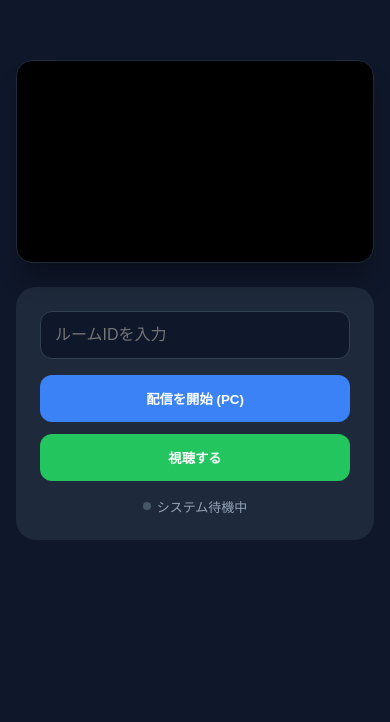
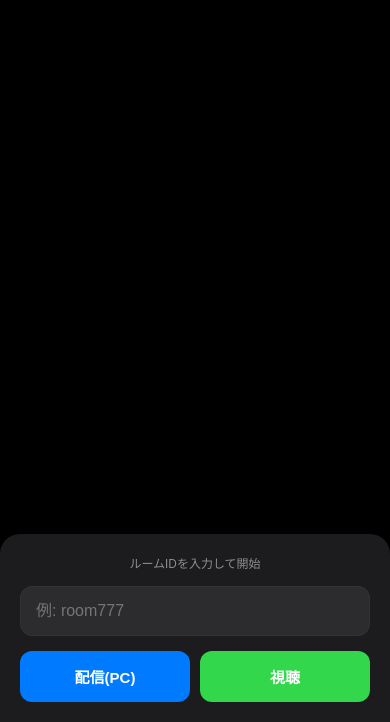
Before and after one commit to fukasend-ctrl/screen1-share, a plain HTML site: page index.html in a window 390 px wide. Shown: the part 122-844 px from the top of the page. Drawn offline with Linux system fonts and the light colour scheme.

Commit message:
Update index.html

```diff
--- a/index.html
+++ b/index.html
@@ -3,334 +3,154 @@
 <head>
     <meta charset="UTF-8">
     <meta name="viewport" content="width=device-width, initial-scale=1.0, maximum-scale=1.0, user-scalable=no">
-    <title>Enterprise Screen Share | Ultra Stable</title>
+    <title>Ultimate Screen Share</title>
     <script src="https://unpkg.com/peerjs@1.5.2/dist/peerjs.min.js"></script>
     <style>
-        :root {
-            --bg-color: #0f172a;
-            --card-bg: #1e293b;
-            --primary: #3b82f6;
-            --success: #22c55e;
-            --danger: #ef4444;
-            --text: #f8fafc;
-            --text-dim: #94a3b8;
-        }
+        :root { --primary: #007aff; --bg: #000000; --panel: #1c1c1e; --text: #ffffff; }
+        body { font-family: -apple-system, sans-serif; background: var(--bg); color: var(--text); margin: 0; display: flex; flex-direction: column; height: 100vh; overflow: hidden; }
+        .video-section { flex: 1; position: relative; display: flex; align-items: center; justify-content: center; background: #000; }
+        video { width: 100%; height: 100%; object-fit: contain; }
 
-        body {
-            font-family: 'Inter', -apple-system, sans-serif;
-            background-color: var(--bg-color);
-            color: var(--text);
-            margin: 0;
-            display: flex;
-            align-items: center;
-            justify-content: center;
-            min-height: 100vh;
-        }
+        .overlay-btn { position: absolute; z-index: 100; background: var(--primary); color: white; border: none; padding: 20px 40px; border-radius: 50px; font-size: 18px; font-weight: bold; cursor: pointer; display: none; box-shadow: 0 4px 15px rgba(0,122,255,0.5); }
 
-        .app-container {
-            width: 100%;
-            max-width: 800px;
-            padding: 24px;
-            box-sizing: border-box;
-        }
+        .ui-panel { background: var(--panel); padding: 20px; border-radius: 20px 20px 0 0; display: flex; flex-direction: column; gap: 15px; }
+        .input-group { display: flex; gap: 10px; }
+        input { flex: 1; padding: 15px; border-radius: 12px; border: 1px solid #333; background: #2c2c2e; color: #fff; font-size: 16px; outline: none; }
 
-        .video-card {
-            background: #000;
-            border-radius: 16px;
-            position: relative;
-            aspect-ratio: 16 / 9;
-            overflow: hidden;
-            box-shadow: 0 20px 25px -5px rgba(0, 0, 0, 0.3);
-            border: 1px solid var(--card-bg);
-            margin-bottom: 24px;
-        }
+        .btn-row { display: grid; grid-template-columns: 1fr 1fr; gap: 10px; }
+        button { padding: 15px; border-radius: 12px; border: none; font-weight: bold; font-size: 15px; cursor: pointer; transition: 0.2s; }
+        .btn-host { background: var(--primary); color: white; }
+        .btn-view { background: #32d74b; color: white; }
+        .btn-stop { background: #ff453a; color: white; display: none; width: 100%; }
 
-        video {
-            width: 100%;
-            height: 100%;
-            object-fit: contain;
-        }
-
-        .overlay {
-            position: absolute;
-            inset: 0;
-            background: rgba(15, 23, 42, 0.9);
-            display: none;
-            flex-direction: column;
-            align-items: center;
-            justify-content: center;
-            z-index: 20;
-            backdrop-filter: blur(4px);
-        }
-
-        .controls {
-            background: var(--card-bg);
-            padding: 24px;
-            border-radius: 20px;
-            display: flex;
-            flex-direction: column;
-            gap: 16px;
-        }
-
-        .input-group {
-            display: flex;
-            gap: 8px;
-        }
-
-        input {
-            flex: 1;
-            padding: 14px;
-            border-radius: 12px;
-            border: 1px solid #334155;
-            background: #0f172a;
-            color: white;
-            font-size: 16px;
-            outline: none;
-            transition: border-color 0.2s;
-        }
-
-        input:focus { border-color: var(--primary); }
-
-        .btn-group { display: grid; grid-template-columns: 1fr 1fr; gap: 12px; }
-
-        button {
-            padding: 14px 20px;
-            border-radius: 12px;
-            border: none;
-            font-weight: 600;
-            cursor: pointer;
-            transition: all 0.2s cubic-bezier(0.4, 0, 0.2, 1);
-            display: flex;
-            align-items: center;
-            justify-content: center;
-            gap: 8px;
-        }
-
-        .btn-primary { background: var(--primary); color: white; }
-        .btn-success { background: var(--success); color: white; }
-        .btn-danger { background: var(--danger); color: white; }
-
-        button:hover:not(:disabled) { filter: brightness(1.1); transform: translateY(-1px); }
-        button:active:not(:disabled) { transform: translateY(0); }
-        button:disabled { opacity: 0.5; cursor: not-allowed; }
-
-        .status-bar {
-            font-size: 13px;
-            color: var(--text-dim);
-            display: flex;
-            align-items: center;
-            justify-content: center;
-            gap: 6px;
-        }
-
-        .dot { width: 8px; height: 8px; border-radius: 50%; background: #475569; transition: background 0.3s; }
-        .dot.active { background: var(--success); box-shadow: 0 0 8px var(--success); }
-
-        #copyBtn { font-size: 11px; padding: 4px 8px; background: #334155; }
-
-        /* Mobile specific adjustments */
-        @media (max-width: 480px) {
-            .app-container { padding: 16px; }
-            .btn-group { grid-template-columns: 1fr; }
-        }
+        #status { font-size: 12px; color: #8e8e93; text-align: center; }
+        .loader { width: 20px; height: 20px; border: 3px solid #333; border-top: 3px solid var(--primary); border-radius: 50%; animation: spin 1s linear infinite; display: none; margin: 0 auto 10px; }
+        @keyframes spin { to { transform: rotate(360deg); } }
     </style>
 </head>
 <body>
 
-<div class="app-container">
-    <div class="video-card">
-        <div id="playOverlay" class="overlay">
-            <button class="btn-success" style="padding: 20px 40px; border-radius: 50px;" onclick="app.forcePlay()">
-                <span style="font-size: 24px;">▶</span> 視聴を開始
-            </button>
-            <p style="margin-top: 16px; color: var(--text-dim);">自動再生が制限されました</p>
-        </div>
-        <video id="display" autoplay playsinline webkit-playsinline></video>
+<div class="video-section">
+    <div id="statusIndicator" class="loader"></div>
+    <button id="playBtn" class="overlay-btn" onclick="manualPlay()">▶ 画面を表示する</button>
+    <video id="mainVideo" autoplay playsinline webkit-playsinline></video>
+</div>
+
+<div class="ui-panel">
+    <div id="status">ルームIDを入力して開始</div>
+    <div class="input-group" id="inputArea">
+        <input type="text" id="roomId" placeholder="例: room777" spellcheck="false">
     </div>
-
-    <div class="controls">
-        <div class="input-group">
-            <input type="text" id="roomId" placeholder="ルームIDを入力" maxlength="20">
-            <button id="copyBtn" style="display:none;" onclick="app.copyLink()">IDコピー</button>
-        </div>
-
-        <div class="btn-group" id="actionPanel">
-            <button class="btn-primary" id="shareBtn" onclick="app.startSharing()">
-                配信を開始 (PC)
-            </button>
-            <button class="btn-success" id="viewBtn" onclick="app.startViewing()">
-                視聴する
-            </button>
-        </div>
-
-        <button class="btn-danger" id="stopBtn" style="display:none;" onclick="app.terminate()">
-            接続を終了する
-        </button>
-
-        <div class="status-bar">
-            <div id="statusDot" class="dot"></div>
-            <span id="statusText">システム待機中</span>
-        </div>
+    <div class="btn-row" id="controlBtns">
+        <button class="btn-host" onclick="actAsHost()">配信(PC)</button>
+        <button class="btn-view" onclick="actAsViewer()">視聴</button>
     </div>
+    <button id="stopBtn" class="btn-stop" onclick="terminate()">終了する</button>
 </div>
 
 <script>
-/**
- * ScreenShareManager: 設計意図
- * 1. 状態の一元管理 (state)
- * 2. WebRTCリソースの徹底した解放
- * 3. モバイルブラウザの再生制限対策
- */
-class ScreenShareManager {
-    constructor() {
-        this.peer = null;
-        this.localStream = null;
-        this.wakeLock = null;
-        this.elements = {
-            video: document.getElementById('display'),
-            roomId: document.getElementById('roomId'),
-            statusText: document.getElementById('statusText'),
-            statusDot: document.getElementById('statusDot'),
-            overlay: document.getElementById('playOverlay'),
-            stopBtn: document.getElementById('stopBtn'),
-            actionPanel: document.getElementById('actionPanel'),
-            copyBtn: document.getElementById('copyBtn')
-        };
+    let peer = null;
+    let localStream = null;
+    const videoEl = document.getElementById('mainVideo');
+    const statusEl = document.getElementById('status');
+    const playBtn = document.getElementById('playBtn');
+    const loader = document.getElementById('statusIndicator');
+
+    function updateStatus(msg, loading = false) {
+        statusEl.innerText = msg;
+        loader.style.display = loading ? 'block' : 'none';
     }
 
-    updateStatus(msg, isActive = false) {
-        this.elements.statusText.innerText = msg;
-        this.elements.statusDot.className = isActive ? 'dot active' : 'dot';
-    }
-
-    // モバイル視聴において最も重要な「ユーザー操作による再生」
-    async forcePlay() {
+    async function manualPlay() {
         try {
-            await this.elements.video.play();
-            this.elements.overlay.style.display = 'none';
+            await videoEl.play();
+            playBtn.style.display = 'none';
         } catch (e) {
-            console.error("Force play failed", e);
+            console.error("Play failed", e);
         }
     }
 
-    // 画面消灯を防止 (商用アプリ必須機能)
-    async requestWakeLock() {
-        if ('wakeLock' in navigator) {
-            try {
-                this.wakeLock = await navigator.wakeLock.request('screen');
-            } catch (err) {
-                console.warn("WakeLock failed:", err);
-            }
+    // --- ホスト側 (配信) ---
+    async function actAsHost() {
+        const id = document.getElementById('roomId').value.trim();
+        if (!id) return alert("IDを入力してください");
+
+        try {
+            localStream = await navigator.mediaDevices.getDisplayMedia({
+                video: { width: { ideal: 1280 }, height: { ideal: 720 }, frameRate: { max: 30 } },
+                audio: true
+            });
+            videoEl.srcObject = localStream;
+            videoEl.muted = true;
+
+            peer = new Peer(id, { config: { 'iceServers': [{ 'urls': 'stun:stun.l.google.com:19302' }] }, debug: 1 });
+
+            peer.on('open', () => {
+                updateStatus(`配信中: ID「${id}」を相手に入力させてください`);
+                showStopButton();
+            });
+
+            peer.on('call', (call) => {
+                updateStatus("視聴者が接続しました");
+                call.answer(localStream);
+            });
+
+            localStream.getVideoTracks()[0].onended = () => terminate();
+        } catch (e) {
+            alert("PCブラウザで「画面共有」を許可してください。");
         }
     }
 
-    async startSharing() {
-        const id = this.elements.roomId.value.trim();
-        if (!id) return alert("ルームIDを入力してください");
-
-        try {
-            this.localStream = await navigator.mediaDevices.getDisplayMedia({
-                video: { cursor: "always", frameRate: 30 },
-                audio: { echoCancellation: true, noiseSuppression: true }
-            });
-
-            this.elements.video.srcObject = this.localStream;
-            this.elements.video.muted = true; // ハウリング防止
-
-            this.peer = new Peer(id, { debug: 1 });
-
-            this.peer.on('open', () => {
-                this.updateStatus(`配信中: ${id}`, true);
-                this.toggleUI(true);
-            });
-
-            this.peer.on('call', (call) => {
-                call.answer(this.localStream);
-                this.updateStatus("視聴者が接続しました", true);
-            });
-
-            this.peer.on('error', (err) => this.handlePeerError(err));
-
-            // OS側の「共有を停止」ボタン連動
-            this.localStream.getVideoTracks()[0].onended = () => this.terminate();
-
-        } catch (e) {
-            console.error(e);
-            alert("配信に失敗しました。権限とPCブラウザを確認してください。");
-        }
-    }
-
-    startViewing() {
-        const id = this.elements.roomId.value.trim();
+    // --- 視聴側 ---
+    function actAsViewer() {
+        const id = document.getElementById('roomId').value.trim();
         if (!id) return alert("接続先IDを入力してください");
 
-        this.updateStatus("接続を試みています...");
-        this.peer = new Peer();
+        updateStatus("ホストを探しています...", true);
+        if (peer) peer.destroy();
 
-        this.peer.on('open', () => {
-            const call = this.peer.call(id, new MediaStream());
+        // 視聴側はランダムIDで開始
+        peer = new Peer({ config: { 'iceServers': [{ 'urls': 'stun:stun.l.google.com:19302' }] } });
+
+        peer.on('open', () => {
+            // 接続試行
+            const call = peer.call(id, new MediaStream());
 
             call.on('stream', (remoteStream) => {
-                this.elements.video.srcObject = remoteStream;
-                this.toggleUI(true);
-                this.updateStatus("受信中", true);
-                this.requestWakeLock();
+                updateStatus("接続成功！映像を受信しています");
+                videoEl.srcObject = remoteStream;
+                showStopButton();
 
-                // 自動再生試行
-                this.elements.video.play().catch(() => {
-                    this.elements.overlay.style.display = 'flex';
+                // 自動再生に失敗したらボタンを出す（スマホ対策）
+                videoEl.play().catch(() => {
+                    playBtn.style.display = 'block';
+                    updateStatus("ボタンを押して再生してください");
                 });
             });
 
-            // 接続断絶を検知
-            call.on('close', () => this.terminate());
+            // 10秒待っても反応がない場合
+            setTimeout(() => {
+                if (!videoEl.srcObject) {
+                    updateStatus("ホストが見つかりません。IDを確認するか、ホストの配信開始を待ってください。");
+                }
+            }, 10000);
         });
 
-        this.peer.on('error', (err) => this.handlePeerError(err));
+        peer.on('error', (err) => {
+            updateStatus("エラー: " + err.type);
+            console.error(err);
+        });
     }
 
-    handlePeerError(err) {
-        let msg = "接続エラー";
-        if (err.type === 'unavailable-id') msg = "IDが既に使用されています";
-        if (err.type === 'peer-dotnet-found') msg = "ホストが見つかりません";
-        alert(msg);
-        this.terminate();
+    function showStopButton() {
+        document.getElementById('inputArea').style.display = 'none';
+        document.getElementById('controlBtns').style.display = 'none';
+        document.getElementById('stopBtn').style.display = 'block';
     }
 
-    copyLink() {
-        navigator.clipboard.writeText(this.elements.roomId.value);
-        alert("IDをコピーしました");
+    function terminate() {
+        location.reload(); // 最も確実に初期化するためにリロードを使用
     }
-
-    toggleUI(isStarted) {
-        this.elements.actionPanel.style.display = isStarted ? 'none' : 'grid';
-        this.elements.roomId.readOnly = isStarted;
-        this.elements.stopBtn.style.display = isStarted ? 'flex' : 'none';
-        this.elements.copyBtn.style.display = isStarted ? 'block' : 'none';
-    }
-
-    terminate() {
-        // 全リソースを解放
-        if (this.localStream) {
-            this.localStream.getTracks().forEach(t => t.stop());
-            this.localStream = null;
-        }
-        if (this.peer) {
-            this.peer.destroy();
-            this.peer = null;
-        }
-        if (this.wakeLock) {
-            this.wakeLock.release();
-            this.wakeLock = null;
-        }
-        this.elements.video.srcObject = null;
-        this.elements.overlay.style.display = 'none';
-        this.toggleUI(false);
-        this.updateStatus("システム待機中", false);
-    }
-}
-
-const app = new ScreenShareManager();
 </script>
 </body>
 </html>
```
